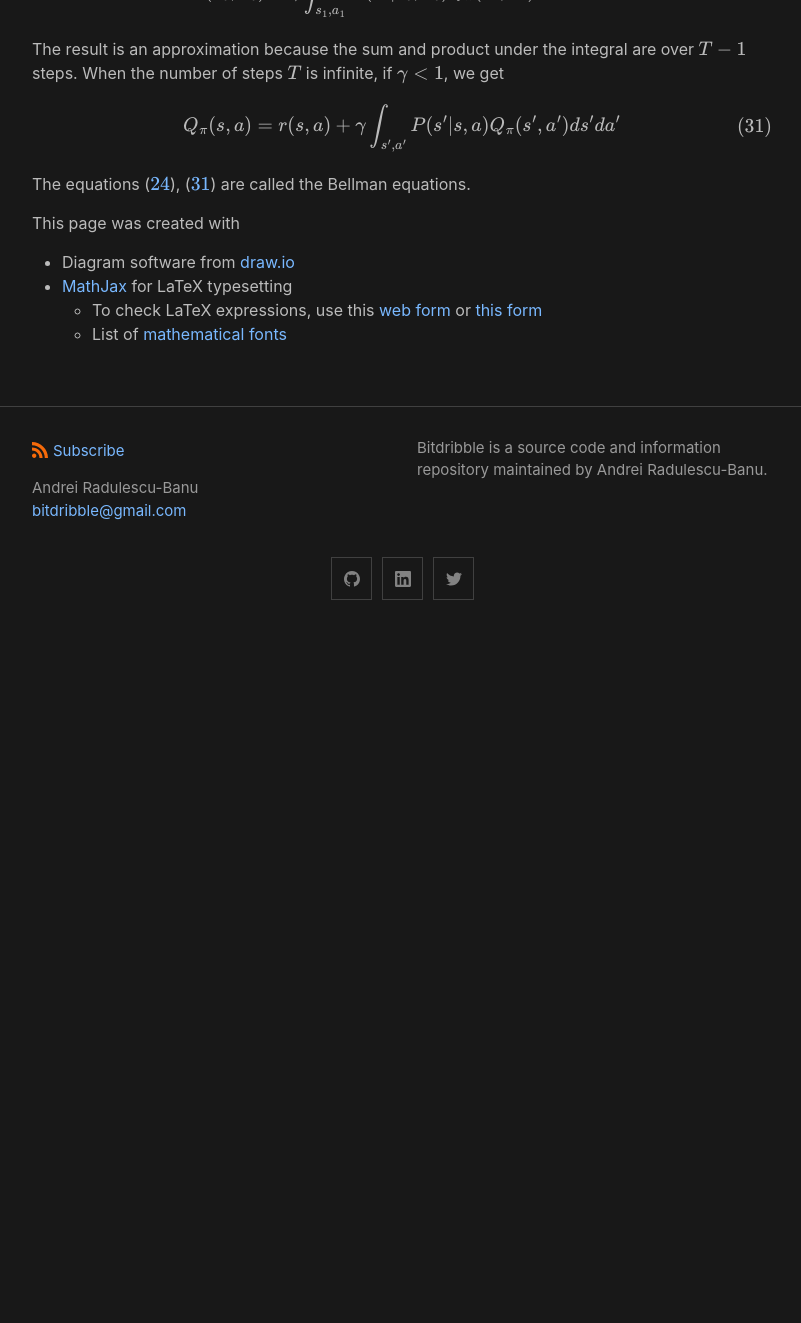
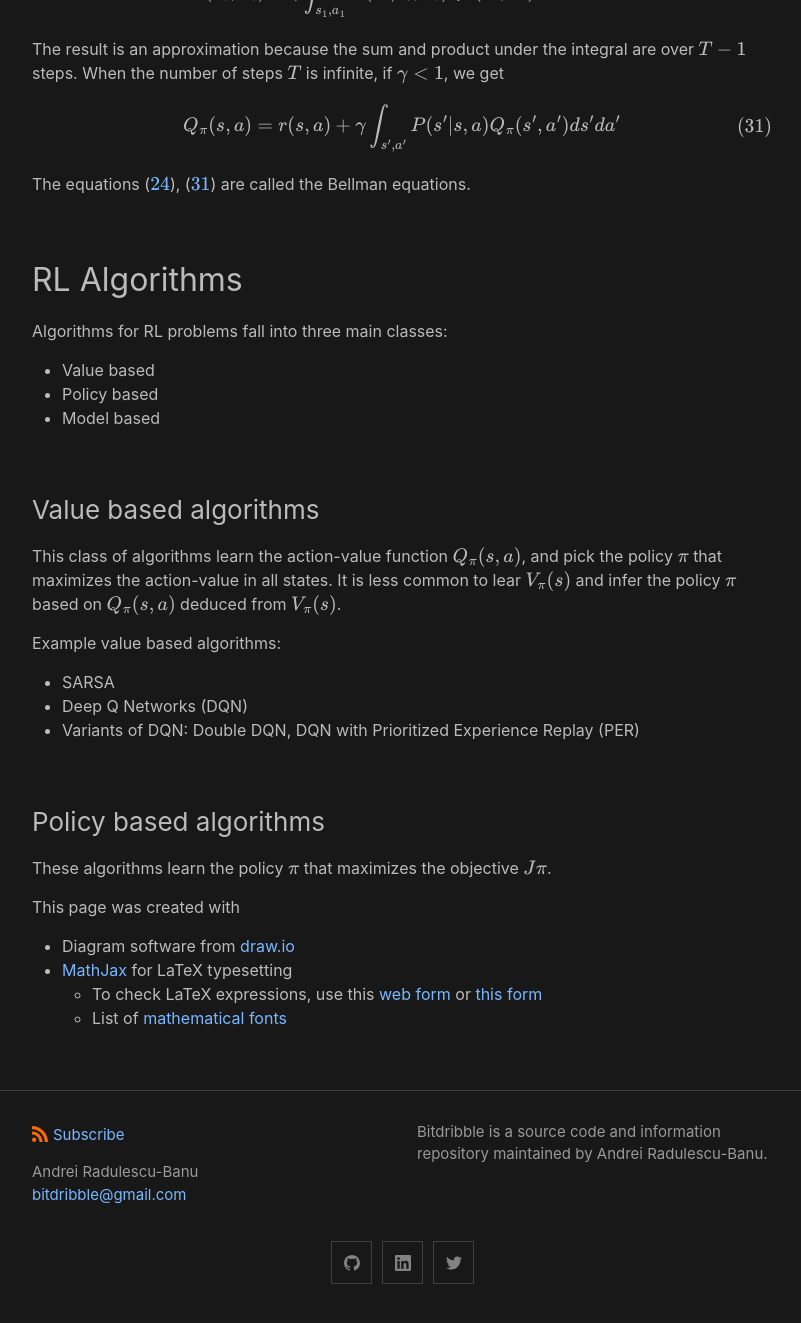
Before and after one commit to analytiq-hub/sigagent.github.io, a Jekyll site: the page built from machine_learning/_posts/2021-01-22-reinforce.md, in a window 1280 px wide and 1400 px high, scrolled down 6285 px. Shown: the top 1323 px of the window, without its empty margins (238-1039 px from the left). Built offline with Jekyll 4.4.1, drawn with Linux system fonts in a browser that asks for light colours; formulas are drawn with MathJax 3; a script that is not in the unit is left out; some of the changed text lies outside the part shown.

Commit message:
*** empty log message ***

```diff
--- a/machine_learning/_posts/2021-01-22-reinforce.md
+++ b/machine_learning/_posts/2021-01-22-reinforce.md
@@ -234,6 +234,24 @@ $$
 
 The equations (\ref{eq:v_bellman}), (\ref{eq:q_bellman}) are called the Bellman equations.
 
+## RL Algorithms
+
+Algorithms for RL problems fall into three main classes:
+- Value based
+- Policy based
+- Model based
+
+### Value based algorithms
+This class of algorithms learn the action-value function $$Q_\pi(s, a)$$, and pick the policy $$\pi$$ that maximizes the action-value in all states. It is less common to lear $$V_\pi(s)$$ and infer the policy $$\pi$$ based on $$Q_\pi(s, a)$$ deduced from $$V_\pi(s)$$.
+
+Example value based algorithms:
+- SARSA
+- Deep Q Networks (DQN)
+- Variants of DQN: Double DQN, DQN with Prioritized Experience Replay (PER)
+
+### Policy based algorithms
+These algorithms learn the policy $$\pi$$ that maximizes the objective $$J\pi$$.
+
 This page was created with
 * Diagram software from [draw.io](https://draw.io)
 * [MathJax](http://sgeos.github.io/github/jekyll/2016/08/21/adding_mathjax_to_a_jekyll_github_pages_blog.html) for LaTeX typesetting
```
Also changed, not shown: other parts of machine_learning/_posts/2021-01-22-reinforce.md (+2 -2 lines).
